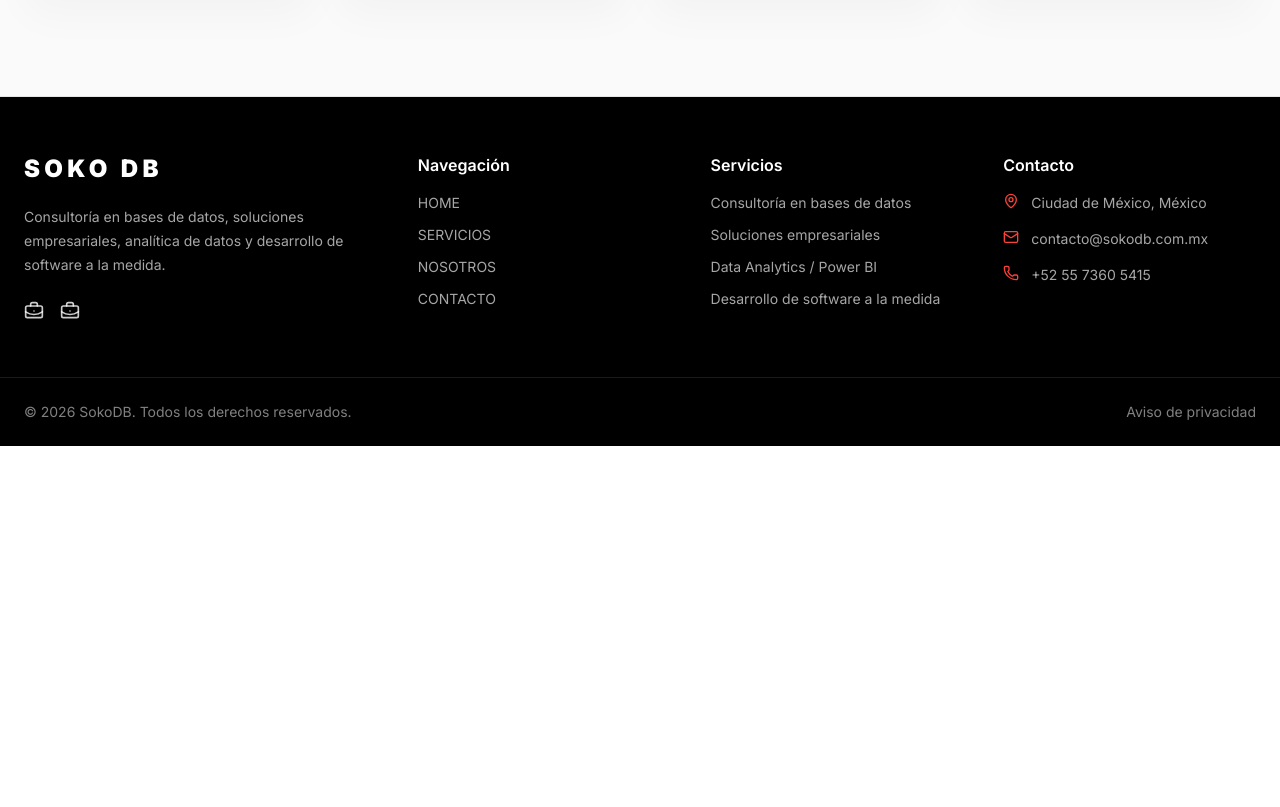
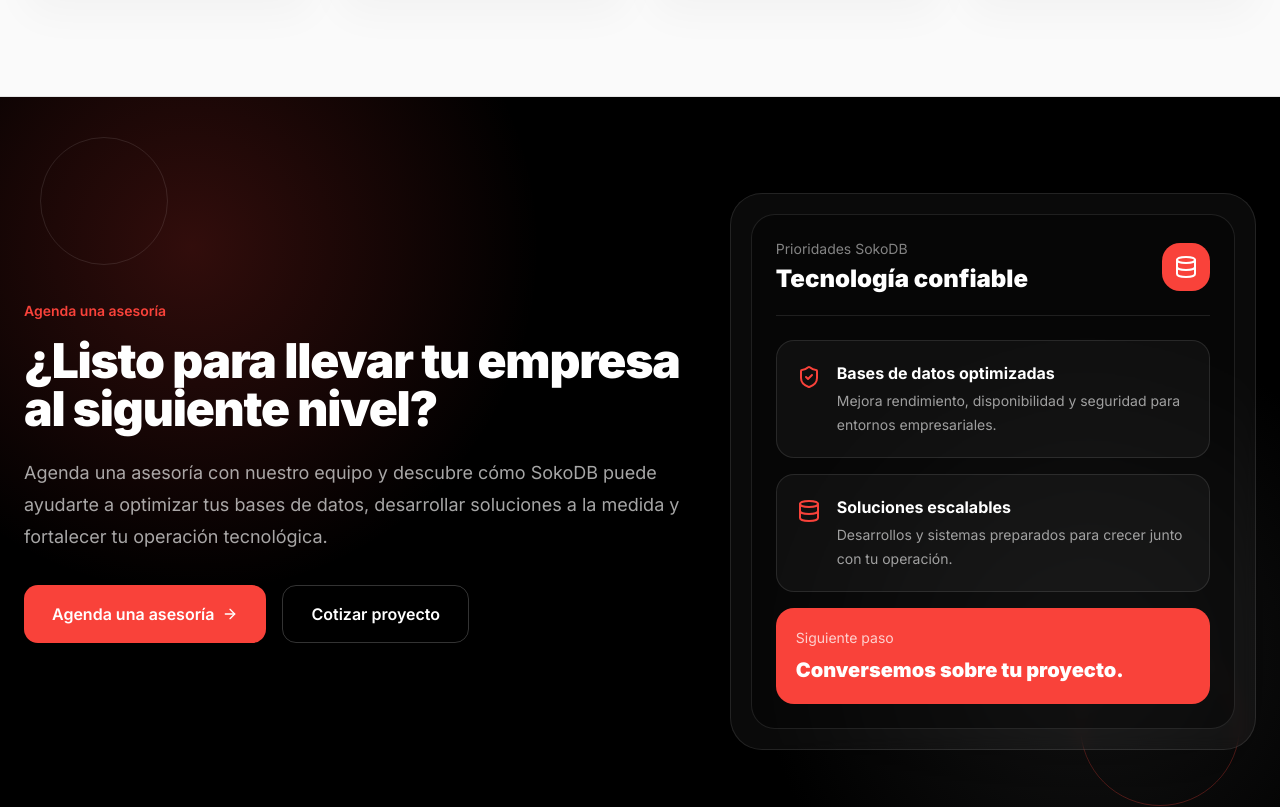
Before and after one commit to UserSoko01/sokodb-web, a Next.js app: page / in a window 1280 px wide. Shown: the part 5040-5847 px from the top of the page. Before the commit the page ends 5486 px from the top, so only its background shows below. Built offline with nearby package versions, Linux system fonts and the light colour scheme.

Commit message:
se añade el final CTA a home

```diff
--- a/src/app/page.tsx
+++ b/src/app/page.tsx
@@ -4,6 +4,7 @@
 import { ServicesPreview } from "@/components/sections/ServicesPreview";
 import { BenefitsSection } from "@/components/sections/BenefisSections";
 import { ProcessSection } from "@/components/sections/ProcessSection";
+import { FinalCTA } from "@/components/sections/FinalCTA";
 
 export default function HomePage() {
   return (
@@ -14,6 +15,7 @@
       <ServicesPreview />
       <BenefitsSection />
       <ProcessSection />
+      <FinalCTA />
     </>
   );
 }
--- /dev/null
+++ b/src/components/sections/FinalCTA.tsx
@@ -0,0 +1,100 @@
+import Link from "next/link";
+import { ArrowRight, Database, ShieldCheck } from "lucide-react";
+
+export function FinalCTA() {
+  return (
+    <section className="relative overflow-hidden bg-black text-white">
+      <div className="pointer-events-none absolute inset-0 bg-[radial-gradient(circle_at_15%_20%,rgba(249,66,58,0.2),transparent_28%),radial-gradient(circle_at_85%_75%,rgba(167,168,169,0.12),transparent_28%)]" />
+
+      <div className="pointer-events-none absolute left-10 top-10 h-32 w-32 rounded-full border border-white/10" />
+      <div className="pointer-events-none absolute bottom-10 right-10 h-40 w-40 rounded-full border border-[#F9423A]/30" />
+
+      <div className="relative mx-auto grid max-w-7xl items-center gap-12 px-6 py-24 lg:grid-cols-[1fr_0.8fr]">
+        <div>
+          <p className="text-sm font-semibold text-[#F9423A]">
+            Agenda una asesoría
+          </p>
+
+          <h2 className="mt-4 max-w-3xl text-3xl font-black tracking-tight text-white md:text-5xl">
+            ¿Listo para llevar tu empresa al siguiente nivel?
+          </h2>
+
+          <p className="mt-6 max-w-2xl text-lg leading-8 text-white/65">
+            Agenda una asesoría con nuestro equipo y descubre cómo SokoDB puede
+            ayudarte a optimizar tus bases de datos, desarrollar soluciones a la
+            medida y fortalecer tu operación tecnológica.
+          </p>
+
+          <div className="mt-8 flex flex-col gap-4 sm:flex-row">
+            <Link
+              href="/contacto"
+              className="group inline-flex items-center justify-center gap-2 rounded-xl bg-[#F9423A] px-7 py-4 font-semibold text-white transition-colors hover:bg-[#D92E27]"
+            >
+              Agenda una asesoría
+              <ArrowRight className="h-4 w-4 transition-transform group-hover:translate-x-1" />
+            </Link>
+
+            <Link
+              href="/contacto"
+              className="inline-flex items-center justify-center rounded-xl border border-white/20 px-7 py-4 font-semibold text-white transition-colors hover:border-[#F9423A] hover:text-[#F9423A]"
+            >
+              Cotizar proyecto
+            </Link>
+          </div>
+        </div>
+
+        <div className="rounded-[2rem] border border-white/10 bg-white/[0.04] p-5 shadow-[0_24px_70px_rgba(0,0,0,0.24)] backdrop-blur">
+          <div className="rounded-[1.5rem] border border-white/10 bg-black/40 p-6">
+            <div className="flex items-center justify-between border-b border-white/10 pb-5">
+              <div>
+                <p className="text-sm text-white/50">Prioridades SokoDB</p>
+                <h3 className="mt-1 text-2xl font-black">
+                  Tecnología confiable
+                </h3>
+              </div>
+
+              <div className="flex h-12 w-12 items-center justify-center rounded-2xl bg-[#F9423A]">
+                <Database className="h-6 w-6 text-white" />
+              </div>
+            </div>
+
+            <div className="mt-6 grid gap-4">
+              <div className="rounded-2xl border border-white/10 bg-white/[0.04] p-5">
+                <div className="flex items-start gap-4">
+                  <ShieldCheck className="mt-1 h-6 w-6 shrink-0 text-[#F9423A]" />
+                  <div>
+                    <h4 className="font-bold">Bases de datos optimizadas</h4>
+                    <p className="mt-1 text-sm leading-6 text-white/60">
+                      Mejora rendimiento, disponibilidad y seguridad para
+                      entornos empresariales.
+                    </p>
+                  </div>
+                </div>
+              </div>
+
+              <div className="rounded-2xl border border-white/10 bg-white/[0.04] p-5">
+                <div className="flex items-start gap-4">
+                  <Database className="mt-1 h-6 w-6 shrink-0 text-[#F9423A]" />
+                  <div>
+                    <h4 className="font-bold">Soluciones escalables</h4>
+                    <p className="mt-1 text-sm leading-6 text-white/60">
+                      Desarrollos y sistemas preparados para crecer junto con tu
+                      operación.
+                    </p>
+                  </div>
+                </div>
+              </div>
+
+              <div className="rounded-2xl bg-[#F9423A] p-5">
+                <p className="text-sm text-white/75">Siguiente paso</p>
+                <p className="mt-2 text-xl font-black">
+                  Conversemos sobre tu proyecto.
+                </p>
+              </div>
+            </div>
+          </div>
+        </div>
+      </div>
+    </section>
+  );
+}
```
